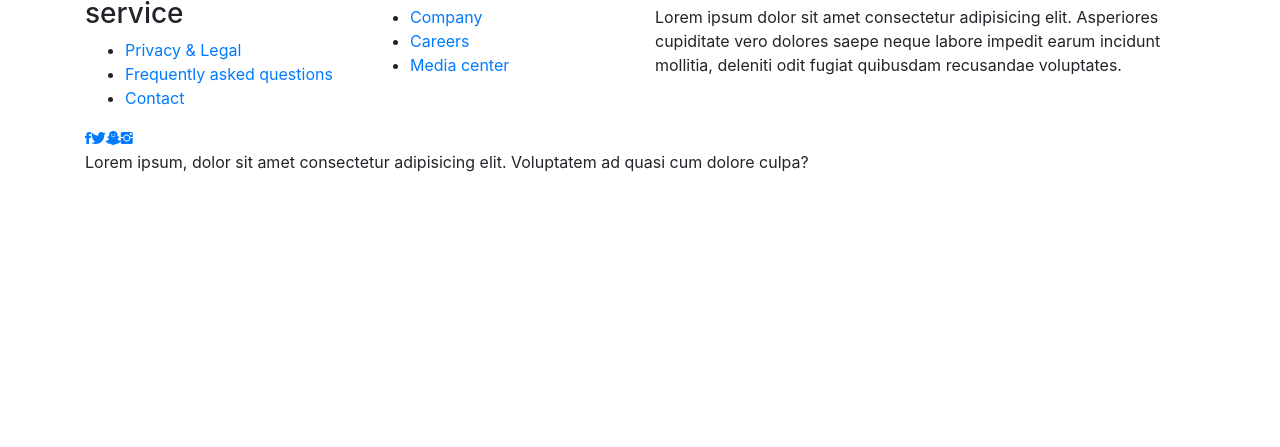
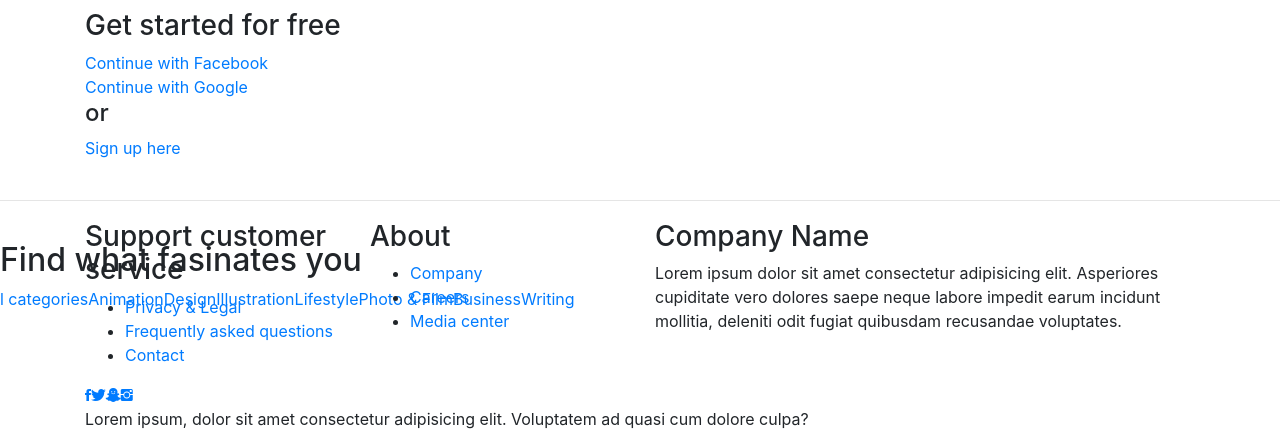
Before and after one commit to pinklove0526/Skill_Learning, a PHP site: page / in a window 1280 px wide. Shown: the part 353-800 px from the top of the page. Run offline with PHP 8.4, Linux system fonts and the light colour scheme.

Commit message:
fix footer bottom-fixed + some index

```diff
--- a/includes/footer.php
+++ b/includes/footer.php
@@ -1,7 +1,7 @@
 
 
          <footer>
-            <div class="container">
+            <div class="container fixed-bottom">
                 <div class="row">
                     <div class="col-sm-6 col-md-3 item">
                         <h3>Support customer service</h3>
--- a/index.php
+++ b/index.php
@@ -1,6 +1,30 @@
 <?php include 'includes/header.php'; ?>
 
-
-        <!-- HTML and PHP codes go below this line -->
+<body>
+  <div class="container">
+    <h2>Explore ur activity</h2>
+    <h3>Get started for free</h3>
+    <a href="#">Continue with Facebook</a><br>
+    <a href="#">Continue with Google</a>
+    <h4>or</h4>
+    <a href="#">Sign up here </a>
+  </div>
+  <br>
+  <hr>
+  <br>
+  <div class="fascination">
+    <h2>Find what fasinates you</h2>
+    <div class="row">
+      <a href="#">All categories</a>
+      <a href="#">Animation</a>
+      <a href="#">Design</a>
+      <a href="#">Illustration</a>
+      <a href="#">Lifestyle</a>
+      <a href="#">Photo & Film</a>
+      <a href="#">Business</a>
+      <a href="#">Writing</a>
+    </div>
+  </div>
+</body>
 
 <?php include 'includes/footer.php'; ?>
```
